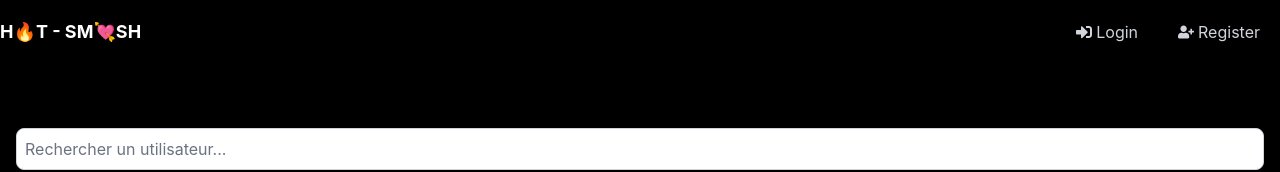
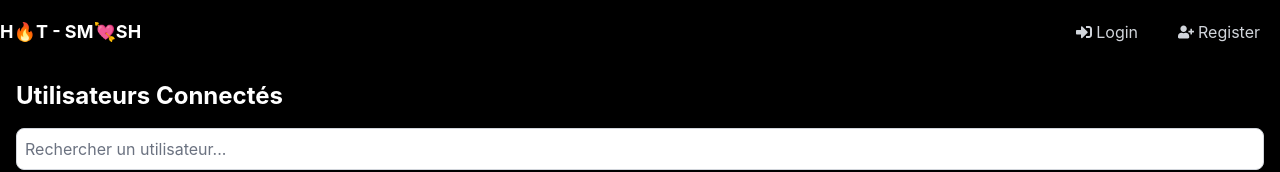
Before and after one commit to MatisAgr/HotSmash, a React (Create React App) app in the folder front/: page /connectedUsers in a window 1280 px wide. Shown: the top 172 px of the page. Built offline with nearby package versions, Linux system fonts and the light colour scheme; no server answers.

Commit message:
Modification du titre des utilisateurs connectés pour utiliser une balise h1 et améliorer la lisibilité

```diff
--- a/front/src/pages/ConnectedUsers/connectedUsers.jsx
+++ b/front/src/pages/ConnectedUsers/connectedUsers.jsx
@@ -13,7 +13,7 @@ export default function ConnectedUsers() {
 
   return (
     <div className="p-4">
-      <h2 className="text-2xl font-bold mb-4">Utilisateurs Connectés</h2>
+      <h1 className="text-2xl text-white font-bold mb-4">Utilisateurs Connectés</h1>
       <SearchBar searchTerm={searchTerm} setSearchTerm={setSearchTerm} />
       <div className="grid grid-cols-1 gap-4">
         {filteredUsers.map(user => (
```
